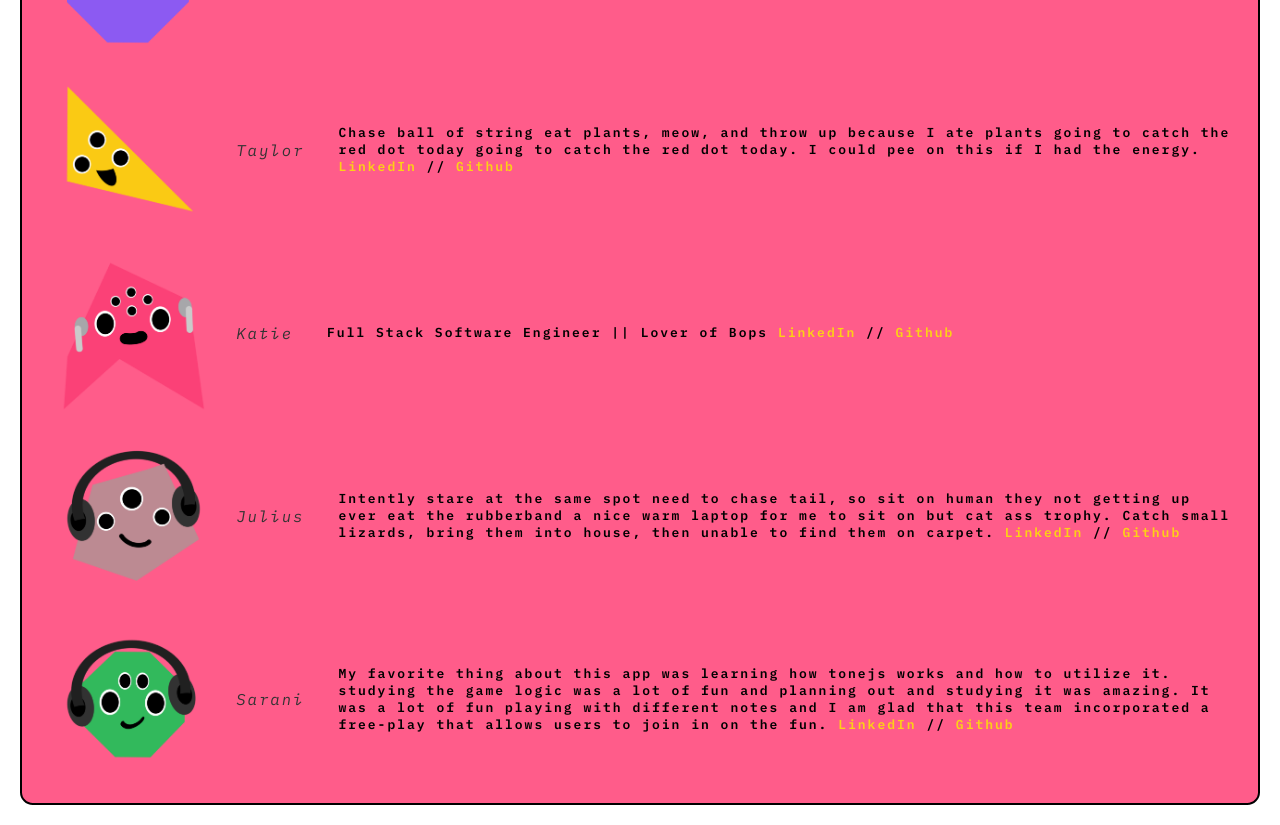
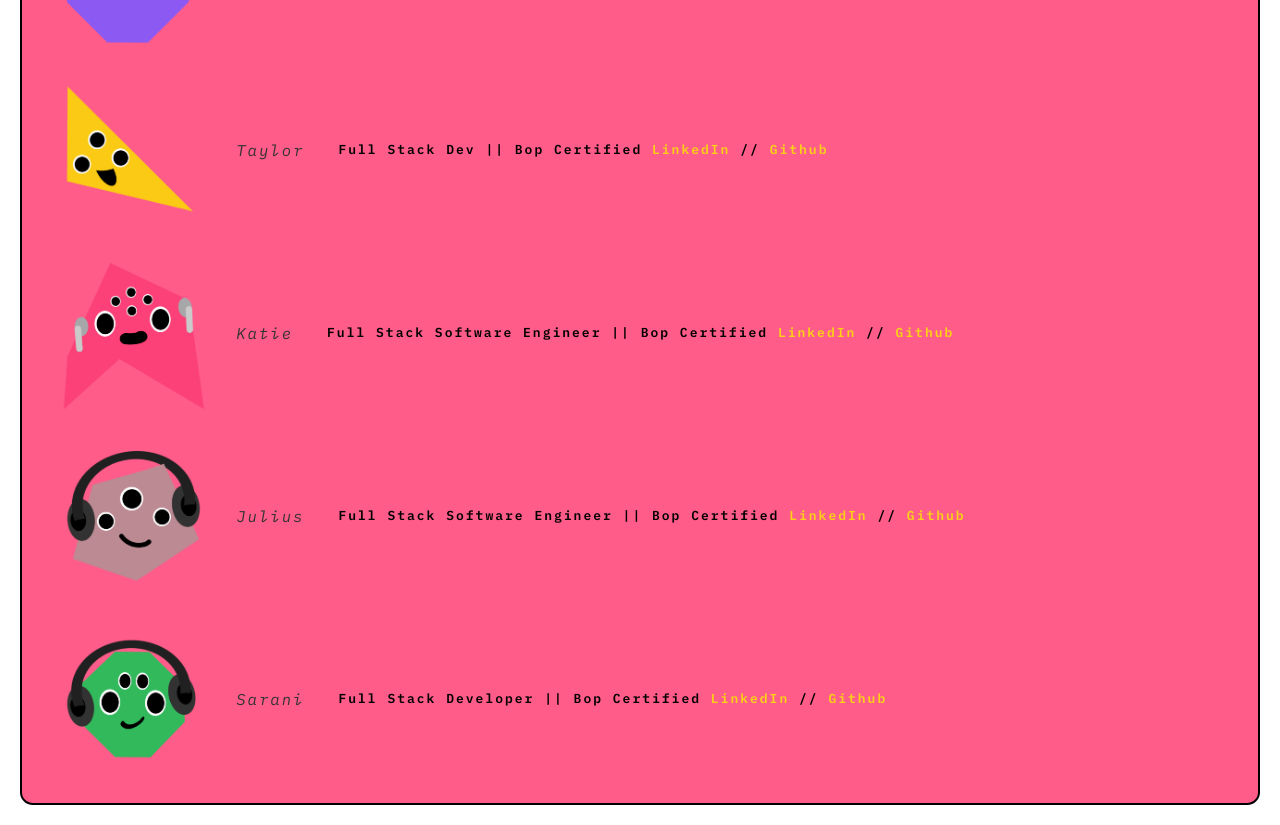
Before and after one commit to bop-simon/bop-simon-frontend, a React app: page /about in a window 1280 px wide. Shown: the part 440-1265 px from the top of the page. Built offline with nearby package versions, Linux system fonts and the light colour scheme; no server answers.

Commit message:
about the bop

```diff
--- a/src/views/About/About.jsx
+++ b/src/views/About/About.jsx
@@ -34,7 +34,7 @@ export default function About() {
           />
           <h2>Taylor</h2>
           <br></br>
-          <p>Chase ball of string eat plants, meow, and throw up because I ate plants going to catch the red dot today going to catch the red dot today. I could pee on this if I had the energy. <a className={styles.link} href='https://www.linkedin.com/in/taylor-c-williams/'>LinkedIn</a> // <a className={styles.link} href='https://github.com/taylor-c-williams'>Github</a></p>
+          <p>Full Stack Dev || Bop Certified <a className={styles.link} href='https://www.linkedin.com/in/taylor-c-williams/'>LinkedIn</a> // <a className={styles.link} href='https://github.com/taylor-c-williams'>Github</a></p>
           </div>
          <br></br>
           <div className={styles.team}>
@@ -46,7 +46,7 @@ export default function About() {
           />
           <h2>Katie</h2>
           <br></br>
-          <p>Full Stack Software Engineer || Lover of Bops <a className={styles.link} href='https://www.linkedin.com/in/k-schrattenholzer/'>LinkedIn</a> // <a className={styles.link} href='https://github.com/k-schrattenholzer'>Github</a></p>
+          <p>Full Stack Software Engineer || Bop Certified <a className={styles.link} href='https://www.linkedin.com/in/k-schrattenholzer/'>LinkedIn</a> // <a className={styles.link} href='https://github.com/k-schrattenholzer'>Github</a></p>
           </div>
          <br></br>
           <div className={styles.team}>
@@ -58,7 +58,7 @@ export default function About() {
           />
           <h2>Julius</h2>
           <br></br>
-          <p>Intently stare at the same spot need to chase tail, so sit on human they not getting up ever eat the rubberband a nice warm laptop for me to sit on but cat ass trophy. Catch small lizards, bring them into house, then unable to find them on carpet. <a className={styles.link} href='https://www.linkedin.com/in/juliusfranklin88/'>LinkedIn</a> // <a className={styles.link} href='https://github.com/coding-neophyte'>Github</a></p>
+          <p>Full Stack Software Engineer || Bop Certified <a className={styles.link} href='https://www.linkedin.com/in/juliusfranklin88/'>LinkedIn</a> // <a className={styles.link} href='https://github.com/coding-neophyte'>Github</a></p>
           </div>
          <br></br>
           <div className={styles.team}>
@@ -70,7 +70,7 @@ export default function About() {
           />
           <h2>Sarani</h2>
           <br></br>
-          <p>My favorite thing about this app was learning how tonejs works and how to utilize it. studying the game logic was a lot of fun and planning out and studying it was amazing. It was a lot of fun playing with different notes and I am glad that this team incorporated a free-play that allows users to join in on the fun. <a className={styles.link} href='https://www.linkedin.com/in/emily-sarani/'>LinkedIn</a> // <a className={styles.link} href='https://github.com/EmilyDSarani'>Github</a> </p>
+          <p>Full Stack Developer || Bop Certified <a className={styles.link} href='https://www.linkedin.com/in/emily-sarani/'>LinkedIn</a> // <a className={styles.link} href='https://github.com/EmilyDSarani'>Github</a> </p>
           </div>
         </div>
       </section>
```
